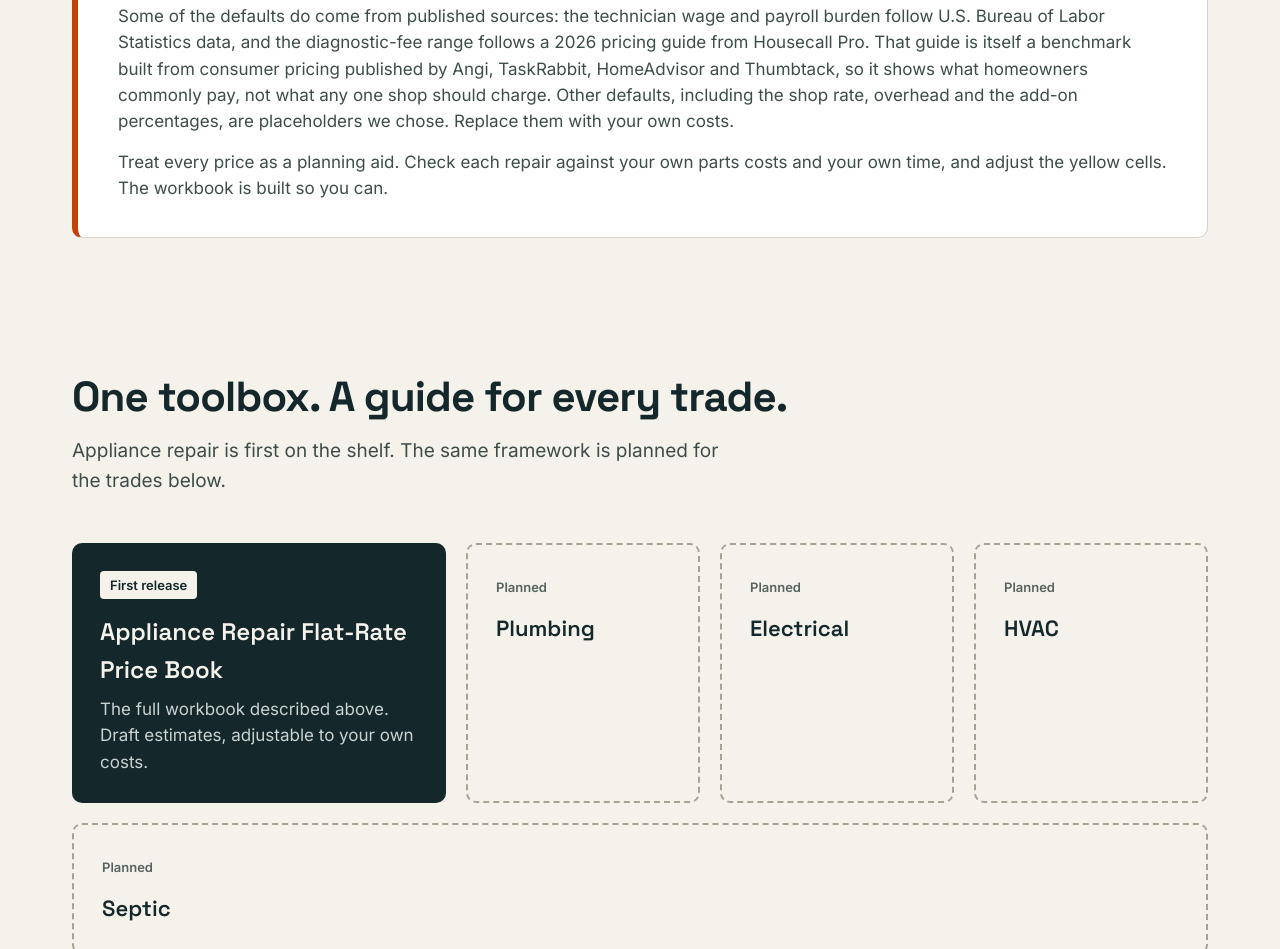
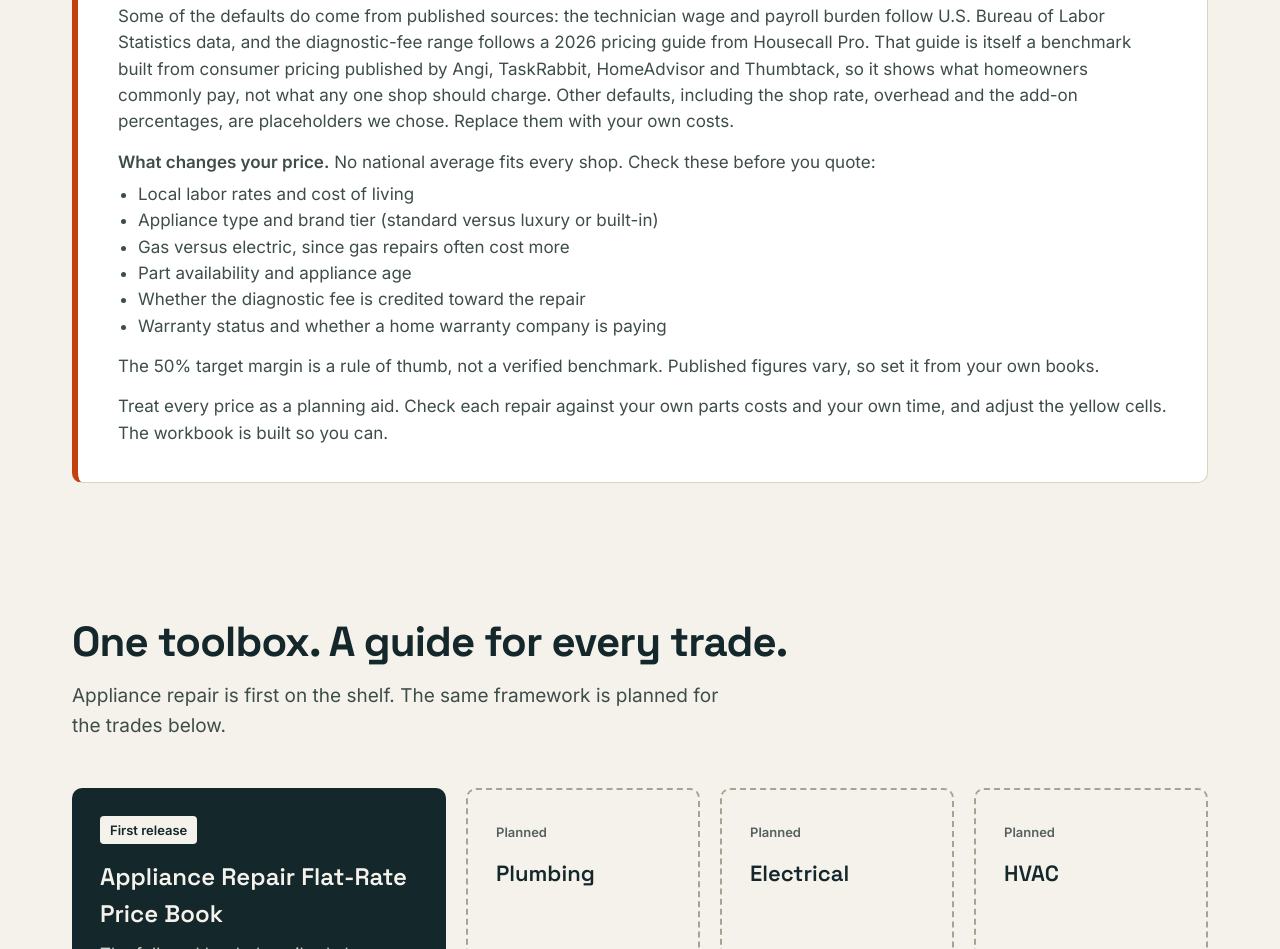
Before and after one commit to petevDSI/Trade-Toolbox-HQ, a plain HTML site: page index.html in a window 1280 px wide. Shown: the part 2338-3287 px from the top of the page. Drawn offline with Linux system fonts and the light colour scheme.

Commit message:
Add what-changes-your-price list; mark 50% margin as rule of thumb
Co-Authored-By: Claude Sonnet 5.5 <noreply@anthropic.com>
Claude-Session: https://claude.ai/code/session_01RmpUkHJ8Vj5JZAP6dtpgA5

```diff
--- a/index.html
+++ b/index.html
@@ -123,6 +123,16 @@ Trade Toolbox HQ
 <h2 style="margin: 0 0 16px; font-family: 'Space Grotesk', sans-serif; font-weight: 700; font-size: 32px; line-height: 1.15; letter-spacing: -0.02em">How the numbers were built. Read this before you buy.</h2>
 <p style="margin: 0 0 14px; color: #3E4D4A">The labor hours and part costs in the task library are <strong>starting estimates, not industry-standard figures</strong>. We wrote them ourselves with AI assistance and refined them by averaging two review passes. They were <strong>not copied from any commercial flat-rate guide</strong>, and <strong>they have not yet been verified by a working technician</strong>. A technician review is the next step, and this page will say so when it happens.</p>
 <p style="margin: 0 0 14px; color: #3E4D4A">Some of the defaults do come from published sources: the technician wage and payroll burden follow U.S. Bureau of Labor Statistics data, and the diagnostic-fee range follows a 2026 pricing guide from Housecall Pro. That guide is itself a benchmark built from consumer pricing published by Angi, TaskRabbit, HomeAdvisor and Thumbtack, so it shows what homeowners commonly pay, not what any one shop should charge. Other defaults, including the shop rate, overhead and the add-on percentages, are placeholders we chose. Replace them with your own costs.</p>
+<p style="margin: 0 0 6px; color: #3E4D4A"><strong>What changes your price.</strong> No national average fits every shop. Check these before you quote:</p>
+<ul style="margin: 0 0 14px; padding-left: 20px; color: #3E4D4A">
+<li>Local labor rates and cost of living</li>
+<li>Appliance type and brand tier (standard versus luxury or built-in)</li>
+<li>Gas versus electric, since gas repairs often cost more</li>
+<li>Part availability and appliance age</li>
+<li>Whether the diagnostic fee is credited toward the repair</li>
+<li>Warranty status and whether a home warranty company is paying</li>
+</ul>
+<p style="margin: 0 0 14px; color: #3E4D4A">The 50% target margin is a rule of thumb, not a verified benchmark. Published figures vary, so set it from your own books.</p>
 <p style="margin: 0; color: #3E4D4A">Treat every price as a planning aid. Check each repair against your own parts costs and your own time, and adjust the yellow cells. The workbook is built so you can.</p>
 </div>
 </div>
```
